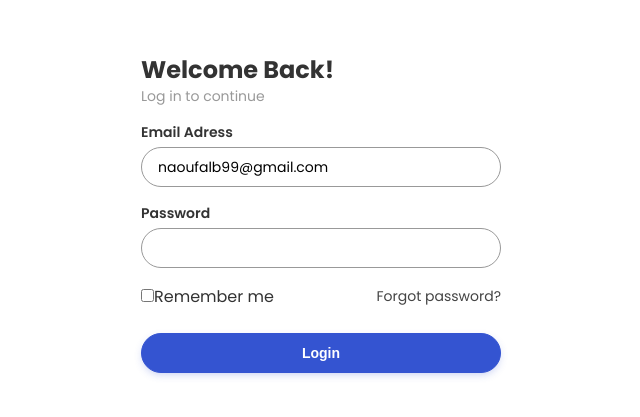
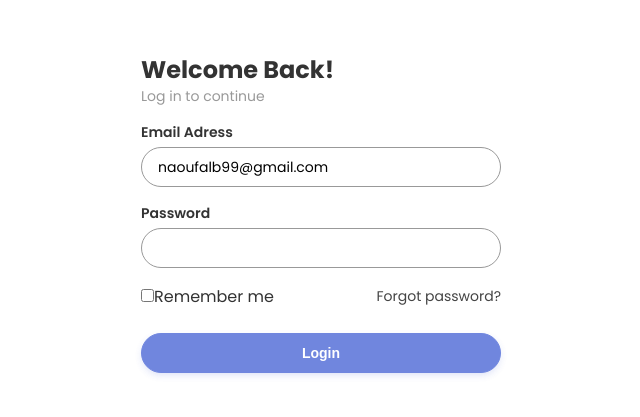
Before and after one commit to naoufalb99/gestion-materiel-frontend, a React (Create React App) app: page /login in a window 1280 px wide. Shown: the part 147-564 px from the top of the page, without its empty margins (319-959 px from the left). Built offline with nearby package versions, Linux system fonts and the light colour scheme.

Commit message:
feat: disable login button when inputs are invalid

```diff
--- a/src/components/Button/index.js
+++ b/src/components/Button/index.js
@@ -25,6 +25,7 @@ const useStyles = createUseStyles({
     },
   },
   disabledButton: {
+    opacity: 0.7,
     cursor: "not-allowed",
     pointerEvents: "none",
     "&:hover": {
--- a/src/pages/Login/index.js
+++ b/src/pages/Login/index.js
@@ -77,7 +77,11 @@ const Login = () => {
   const dispatch = useDispatch();
   const loading = useSelector((state) => state.loaders.auth.login);
 
-  const { handleSubmit, register } = useForm();
+  const { handleSubmit, register, formState } = useForm({
+    mode: "onChange",
+  });
+
+  const { isValid } = formState;
 
   const onSubmit = ({ email, password, rememberMe }) => {
     dispatch(login(email, password, rememberMe));
@@ -97,11 +101,15 @@ const Login = () => {
               type="email"
               name="email"
               defaultValue="naoufalb99@gmail.com"
-              innerRef={register}
+              innerRef={register({ required: true })}
             />
           </InputGroup>
           <InputGroup label="Password">
-            <Input type="password" name="password" innerRef={register} />
+            <Input
+              type="password"
+              name="password"
+              innerRef={register({ required: true })}
+            />
           </InputGroup>
           <div className={classes.loginOptions}>
             <label>
@@ -114,6 +122,7 @@ const Login = () => {
             type="submit"
             className={classes.submit}
             loading={loading.toString()}
+            disabled={!isValid}
           >
             Login
           </Button>
```
